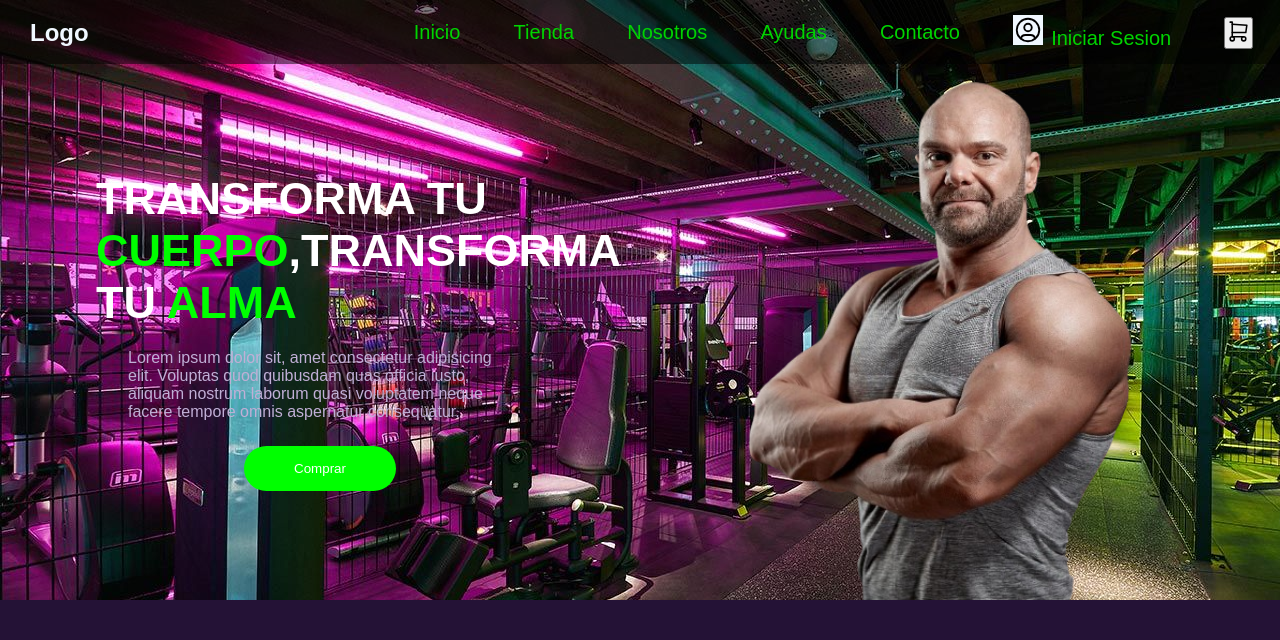
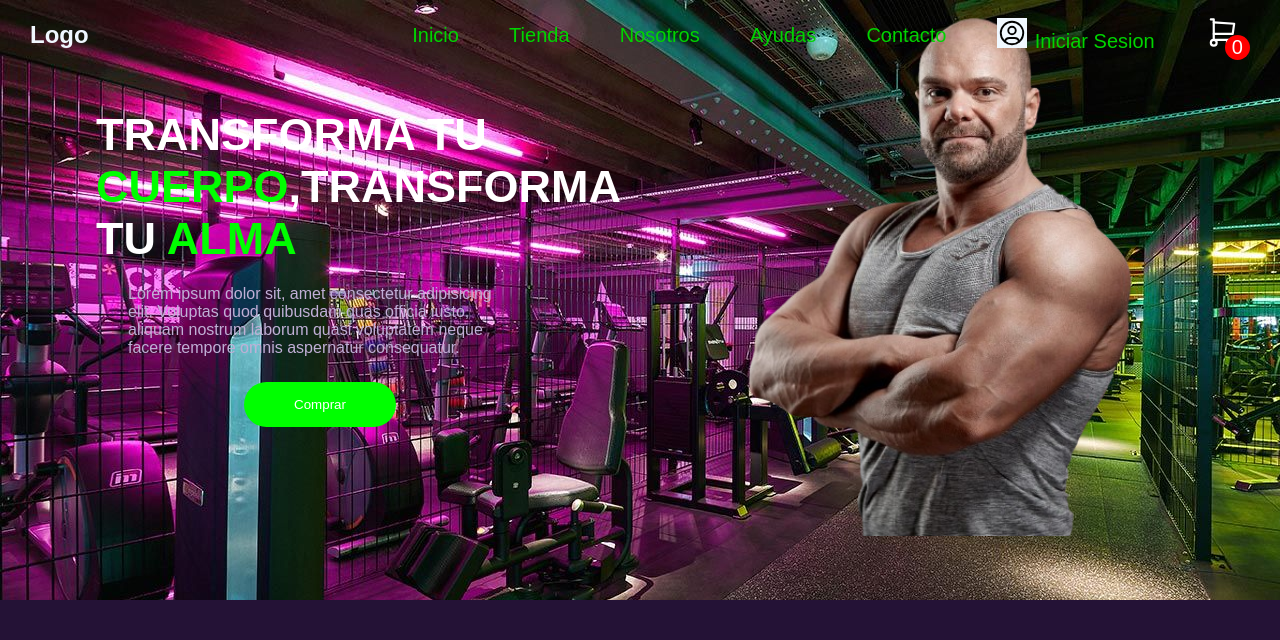
Before and after one commit to Moncad4/tienda-fitness, a PHP site: page /tienda-fitness/principal.php in a window 1280 px wide. Shown: the top 640 px of the page. Run offline with PHP 8.4, Linux system fonts and the light colour scheme.

Commit message:
layaout-header

```diff
--- a/View/css/principal.css
+++ b/View/css/principal.css
@@ -21,7 +21,10 @@ a{
 
 .container-header{
   height: 4em;
-  background-color: rgba(0, 0, 0, 0.5);
+  width: 100%;
+  /* background-color: rgba(0, 0, 0, 0.5); */
+  position: fixed;
+  z-index: 999;
 }
 
 .navegador{
@@ -70,6 +73,25 @@ a{
   width: 30px;
   height: 30px;
   margin-right: 8px;
+}
+
+.carrito-compras{
+  position: relative;
+  margin-right: 15px;
+}
+
+.carrito-compras span{
+  display: flex;
+  width: 25px;
+  height: 25px;
+  background-color: red;
+  justify-content: center;
+  align-items: center;
+  color: white;
+  border-radius: 50%;
+  position: absolute;
+  top: 50%;
+  right: -10px;
 }
 
 .contenedor-inicio{
--- /dev/null
+++ b/View/layout/header.php
@@ -0,0 +1,39 @@
+<?php
+define('BASE_URL', 'http://localhost/tienda-fitness/');
+?>
+
+<header class="container-header">
+      <nav class="navegador">
+        <div class="contenedor-logo">
+          <a href="./principal.php"><h2>Logo</h2></a>
+        </div>
+        <div class="div-list-nav">
+          <ul class="list-nav">
+            <li><a href="<?php echo BASE_URL; ?>View/principal.php">Inicio</a></li>
+            <li><a href="<?php echo BASE_URL; ?>View/components/tienda.php">Tienda</a></li>
+            <li><a href="#">Nosotros</a></li>
+            <li><a href="<?php echo BASE_URL; ?>View/components/ayudas.php">Ayudas</a></li>
+            <li><a href="#">Contacto</a></li>
+            <li class="inicio-sesion">
+              <a href="#">
+                <svg xmlns="http://www.w3.org/2000/svg" class="icon icon-tabler icon-tabler-user-circle" width="40" height="40" viewBox="0 0 24 24" stroke-width="1.5" stroke="#000000" fill="none" stroke-linecap="round" stroke-linejoin="round">
+                  <path stroke="none" d="M0 0h24v24H0z" fill="none"/>
+                  <path d="M12 12m-9 0a9 9 0 1 0 18 0a9 9 0 1 0 -18 0" />
+                  <path d="M12 10m-3 0a3 3 0 1 0 6 0a3 3 0 1 0 -6 0" />
+                  <path d="M6.168 18.849a4 4 0 0 1 3.832 -2.849h4a4 4 0 0 1 3.834 2.855" />
+                </svg>Iniciar Sesion</a>
+            </li>
+            <li class="carrito-compras">
+              <svg xmlns="http://www.w3.org/2000/svg" class="icon icon-tabler icon-tabler-shopping-cart" width="35" height="35" viewBox="0 0 24 24" stroke-width="1.5" stroke="#ffffff" fill="none" stroke-linecap="round" stroke-linejoin="round">
+                <path stroke="none" d="M0 0h24v24H0z" fill="none"/>
+                <path d="M6 19m-2 0a2 2 0 1 0 4 0a2 2 0 1 0 -4 0" />
+                <path d="M17 19m-2 0a2 2 0 1 0 4 0a2 2 0 1 0 -4 0" />
+                <path d="M17 17h-11v-14h-2" />
+                <path d="M6 5l14 1l-1 7h-13" />
+              </svg>
+              <span>0</span>
+            </li>
+          </ul>
+        </div>
+      </nav>
+    </header>
--- a/View/principal.php
+++ b/View/principal.php
@@ -8,42 +8,10 @@
 </head>
 <body>
   <div class="img-container">
-    <header class="container-header">
-      <nav class="navegador">
-        <div class="contenedor-logo">
-          <a href="./principal.php"><h2>Logo</h2></a>
-        </div>
-        <div class="div-list-nav">
-          <ul class="list-nav">
-            <li><a href="#">Inicio</a></li>
-            <li><a href="./components/tienda.php">Tienda</a></li>
-            <li><a href="#">Nosotros</a></li>
-            <li><a href="./components/ayudas.php">Ayudas</a></li>
-            <li><a href="#">Contacto</a></li>
-            <li class="inicio-sesion">
-              <a href="#">
-                <svg xmlns="http://www.w3.org/2000/svg" class="icon icon-tabler icon-tabler-user-circle" width="40" height="40" viewBox="0 0 24 24" stroke-width="1.5" stroke="#000000" fill="none" stroke-linecap="round" stroke-linejoin="round">
-                  <path stroke="none" d="M0 0h24v24H0z" fill="none"/>
-                  <path d="M12 12m-9 0a9 9 0 1 0 18 0a9 9 0 1 0 -18 0" />
-                  <path d="M12 10m-3 0a3 3 0 1 0 6 0a3 3 0 1 0 -6 0" />
-                  <path d="M6.168 18.849a4 4 0 0 1 3.832 -2.849h4a4 4 0 0 1 3.834 2.855" />
-                </svg>Iniciar Sesion</a>
-            </li>
-            <li>
-              <button>
-                <svg xmlns="http://www.w3.org/2000/svg" class="icon icon-tabler icon-tabler-shopping-cart" width="25" height="25" viewBox="0 0 24 24" stroke-width="1.5" stroke="#000000" fill="none" stroke-linecap="round" stroke-linejoin="round">
-                  <path stroke="none" d="M0 0h24v24H0z" fill="none"/>
-                  <path d="M6 19m-2 0a2 2 0 1 0 4 0a2 2 0 1 0 -4 0" />
-                  <path d="M17 19m-2 0a2 2 0 1 0 4 0a2 2 0 1 0 -4 0" />
-                  <path d="M17 17h-11v-14h-2" />
-                  <path d="M6 5l14 1l-1 7h-13" />
-                </svg>
-              </button>
-            </li>
-          </ul>
-        </div>
-      </nav>
-    </header>
+    <?php
+    require './layout/header.php';
+    ?>
+
     <div class="contenedor-inicio">
       <div class="descripcion-inicio">
         <h1>TRANSFORMA TU <span>CUERPO</span>,TRANSFORMA TU <span>ALMA</span></h1>
@@ -139,7 +107,7 @@
         <button class="next"> > </button>
       </div>
     </div>
-    <a href="#" class="verMas-Productos">VER MAS PRODUCTOS</a>
+    <a href="./components/tienda.php" class="verMas-Productos">VER MAS PRODUCTOS</a>
   </section>
 
   <section class="seccion-nosotros">
```
Also changed, not shown: View/components/ayudas.php (+3 -36 lines), View/components/tienda.php (+4 -37 lines).
